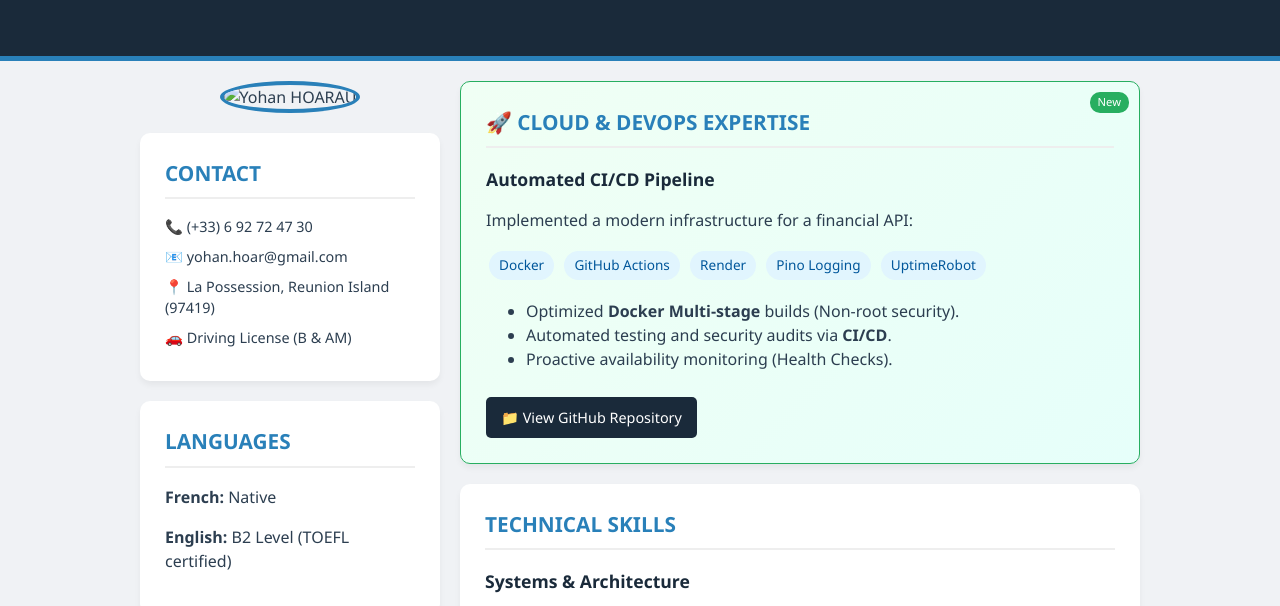
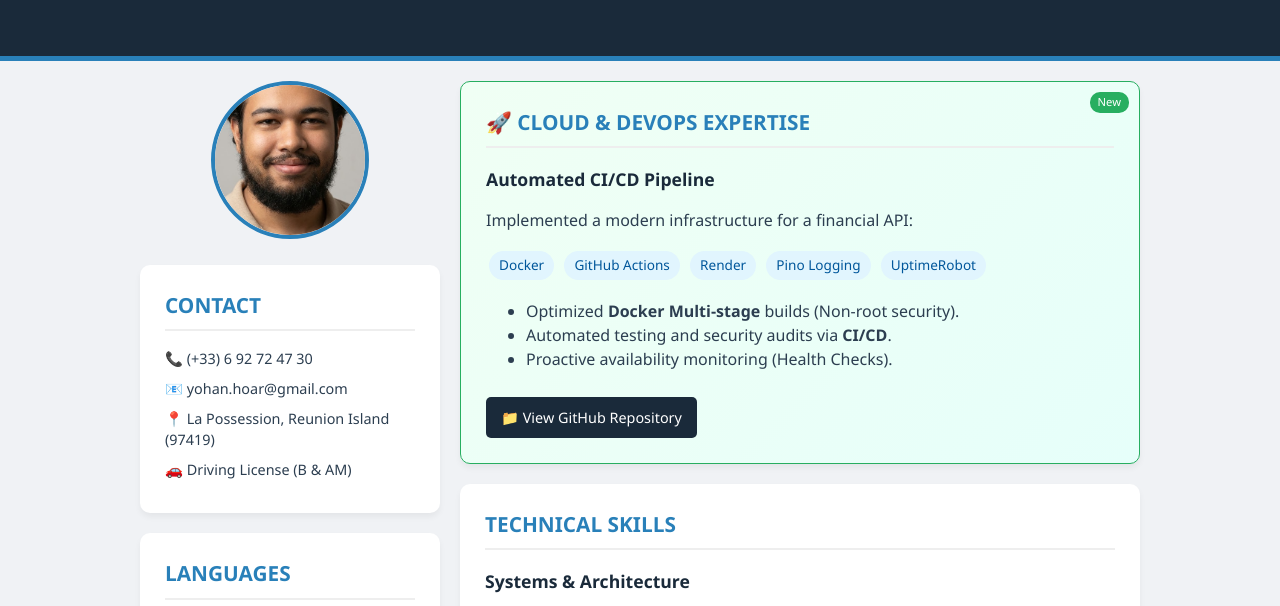
Before and after one commit to Yiogre/CV_FR_EN, a plain HTML site: page en.html in a window 1280 px wide. Shown: the part 144-750 px from the top of the page. Drawn offline with Linux system fonts and the light colour scheme.

Commit message:
Correction de l'image de profil

```diff
--- a/en.html
+++ b/en.html
@@ -49,7 +49,7 @@
 <div class="container">
     <aside>
         <div style="text-align: center; margin-bottom: 20px;">
-            <img src="photo.jpg" alt="Yohan HOARAU" style="width: 150px; height: 150px; border-radius: 50%; border: 4px solid var(--secondary); object-fit: cover;">
+            <img src="photo.png" alt="Yohan HOARAU" style="width: 150px; height: 150px; border-radius: 50%; border: 4px solid var(--secondary); object-fit: cover;">
         </div>
 
         <section class="contact-info">
```
Also changed, not shown: index.html (+1 -1 lines).
